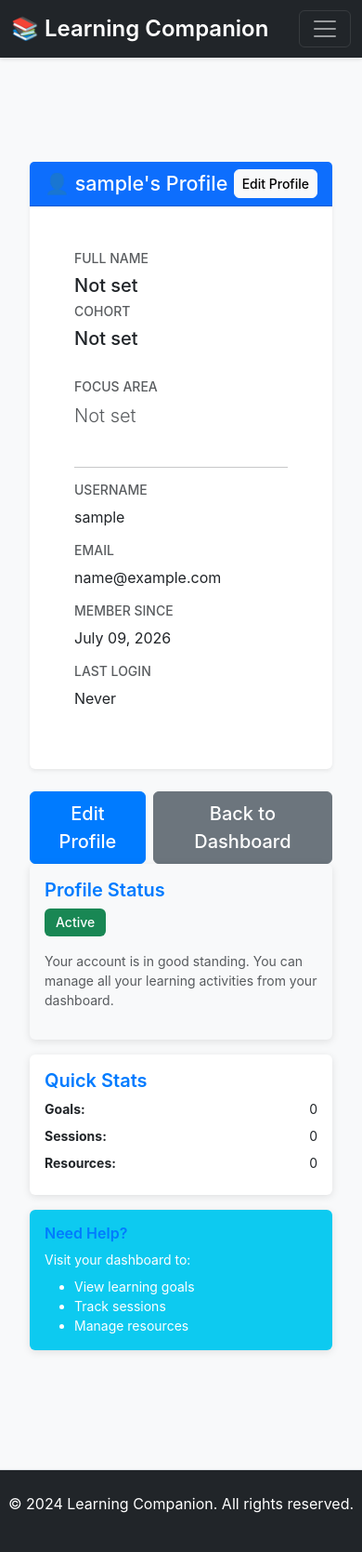
After one commit to Austin7V/learning-companion, a Django app: page /learning/profile/ in a window 390 px wide. The commit adds this page. Shown: the whole page at 93% size. Run offline with Django 4.2, Linux system fonts and the light colour scheme; the visitor is signed in with stand-in values (Sample User, id 1).

Commit message:
feat: add profile view and edit forms (Ticket 2.2) (#14)
Create user profile viewing and editing functionality.

Changes:
- Add profile_view for editing name, cohort, focus_area
- Add profile_detail for viewing profile (read-only)
- Create profile.html template with edit form
- Create profile_detail.html template with display
- Update base.html navbar with Profile link
- Add /learning/profile/ and /learning/profile/edit/ routes

Views:
- profile_view: GET/POST for profile editing with messages
- profile_detail: GET for read-only profile view
- Both views require login_required decorator

Templates:
- profile.html: Edit form with Bootstrap styling
  * Name, cohort, focus_area fields
  * Account info display (username, email, date_joined)
  * Profile tips sidebar
  * Save/Cancel buttons
- profile_detail.html: Read-only profile view
  * Display all profile information
  * Edit button to go to profile_view
  * Quick stats and help sidebar
  * Dashboard link

Features:
- Profile updates saved correctly with messages
- Only users can view/edit their own profile
- All fields display or show 'Not set' if empty
- Responsive Bootstrap layout
- User feedback on successful updates

URL Routes:
- /learning/profile/ → profile_detail (view)
- /learning/profile/edit/ → profile_view (edit)

Acceptance Criteria:
✓ Users can view their own profile
✓ Users can edit name, cohort, focus_area
✓ Profile updates save correctly
✓ Profile page shows only current user's data
✓ Django check passes
✓ Profile link in navbar works

Ticket: 2.2 (Epic: Authentication & Profile)

```diff
--- a/learning/templates/learning/base.html
+++ b/learning/templates/learning/base.html
@@ -30,7 +30,7 @@
                         <a class="nav-link" href="#">Resources</a>
                     </li>
                     <li class="nav-item">
-                        <a class="nav-link" href="#">Profile</a>
+                        <a class="nav-link" href="{% url 'profile_detail' %}">Profile</a>
                     </li>
                     {% if user.is_authenticated %}
                     <li class="nav-item">
--- /dev/null
+++ b/learning/templates/learning/profile_detail.html
@@ -0,0 +1,120 @@
+{% extends "learning/base.html" %}
+
+{% block title %}Profile - Learning Companion{% endblock %}
+
+{% block content %}
+<div class="container">
+    <div class="row">
+        <div class="col-md-8">
+            <div class="card shadow-sm">
+                <div class="card-header bg-primary text-white d-flex justify-content-between align-items-center">
+                    <h4 class="mb-0">👤 {{ request.user.username }}'s Profile</h4>
+                    <a href="{% url 'profile_view' %}" class="btn btn-sm btn-light">Edit Profile</a>
+                </div>
+                <div class="card-body p-5">
+                    <div class="row mb-4">
+                        <div class="col-md-6">
+                            <h6 class="text-muted small text-uppercase">Full Name</h6>
+                            <p class="h5">{{ profile.name|default:"Not set" }}</p>
+                        </div>
+                        <div class="col-md-6">
+                            <h6 class="text-muted small text-uppercase">Cohort</h6>
+                            <p class="h5">{{ profile.cohort|default:"Not set" }}</p>
+                        </div>
+                    </div>
+
+                    <div class="row mb-4">
+                        <div class="col-12">
+                            <h6 class="text-muted small text-uppercase">Focus Area</h6>
+                            <p class="lead">
+                                {% if profile.focus_area %}
+                                {{ profile.focus_area|linebreaks }}
+                                {% else %}
+                                <span class="text-muted">Not set</span>
+                                {% endif %}
+                            </p>
+                        </div>
+                    </div>
+
+                    <hr>
+
+                    <div class="row">
+                        <div class="col-md-6">
+                            <h6 class="text-muted small text-uppercase">Username</h6>
+                            <p>{{ request.user.username }}</p>
+                        </div>
+                        <div class="col-md-6">
+                            <h6 class="text-muted small text-uppercase">Email</h6>
+                            <p>{{ request.user.email }}</p>
+                        </div>
+                    </div>
+
+                    <div class="row">
+                        <div class="col-md-6">
+                            <h6 class="text-muted small text-uppercase">Member Since</h6>
+                            <p>{{ request.user.date_joined|date:"F d, Y" }}</p>
+                        </div>
+                        <div class="col-md-6">
+                            <h6 class="text-muted small text-uppercase">Last Login</h6>
+                            <p>
+                                {% if request.user.last_login %}
+                                {{ request.user.last_login|date:"F d, Y g:i A" }}
+                                {% else %}
+                                Never
+                                {% endif %}
+                            </p>
+                        </div>
+                    </div>
+                </div>
+            </div>
+
+            <div class="d-flex gap-2 mt-4">
+                <a href="{% url 'profile_view' %}" class="btn btn-primary btn-lg">Edit Profile</a>
+                <a href="{% url 'dashboard' %}" class="btn btn-secondary btn-lg">Back to Dashboard</a>
+            </div>
+        </div>
+
+        <div class="col-md-4">
+            <div class="card bg-light">
+                <div class="card-body">
+                    <h5 class="card-title">Profile Status</h5>
+                    <div class="mb-3">
+                        <span class="badge bg-success">Active</span>
+                    </div>
+                    <p class="small text-muted">
+                        Your account is in good standing. You can manage all your learning activities from your dashboard.
+                    </p>
+                </div>
+            </div>
+
+            <div class="card mt-3">
+                <div class="card-body">
+                    <h5 class="card-title">Quick Stats</h5>
+                    <dl class="row mb-0 small">
+                        <dt class="col-6">Goals:</dt>
+                        <dd class="col-6 text-end">0</dd>
+
+                        <dt class="col-6">Sessions:</dt>
+                        <dd class="col-6 text-end">0</dd>
+
+                        <dt class="col-6">Resources:</dt>
+                        <dd class="col-6 text-end">0</dd>
+                    </dl>
+                </div>
+            </div>
+
+            <div class="card bg-info text-white mt-3">
+                <div class="card-body">
+                    <h6 class="card-title">Need Help?</h6>
+                    <p class="small mb-2">Visit your dashboard to:</p>
+                    <ul class="small mb-0">
+                        <li>View learning goals</li>
+                        <li>Track sessions</li>
+                        <li>Manage resources</li>
+                    </ul>
+                </div>
+            </div>
+        </div>
+    </div>
+</div>
+{% endblock %}
--- a/learning/urls.py
+++ b/learning/urls.py
@@ -6,6 +6,9 @@ urlpatterns = [
     path('register/', views.register, name='register'),
     path('login/', views.login_view, name='login'),
     path('logout/', views.logout_view, name='logout'),
+    # Profile
+    path('profile/', views.profile_detail, name='profile_detail'),
+    path('profile/edit/', views.profile_view, name='profile_view'),
     # Dashboard
     path('', views.dashboard, name='dashboard'),
 ]
--- a/learning/views.py
+++ b/learning/views.py
@@ -44,5 +44,27 @@ def logout_view(request):
 
 
 @login_required
+def profile_view(request):
+    profile = request.user.profile
+
+    if request.method == 'POST':
+        form = ProfileForm(request.POST, instance=profile)
+        if form.is_valid():
+            form.save()
+            messages.success(request, 'Profile updated successfully!')
+            return redirect('profile_detail')
+    else:
+        form = ProfileForm(instance=profile)
+
+    return render(request, 'learning/profile.html', {'form': form, 'profile': profile})
+
+
+@login_required
+def profile_detail(request):
+    profile = request.user.profile
+    return render(request, 'learning/profile_detail.html', {'profile': profile})
+
+
+@login_required
 def dashboard(request):
     return render(request, 'learning/dashboard.html')
```
Also changed, not shown: learning/templates/learning/profile.html (added, +111 -0 lines), db.sqlite3.
